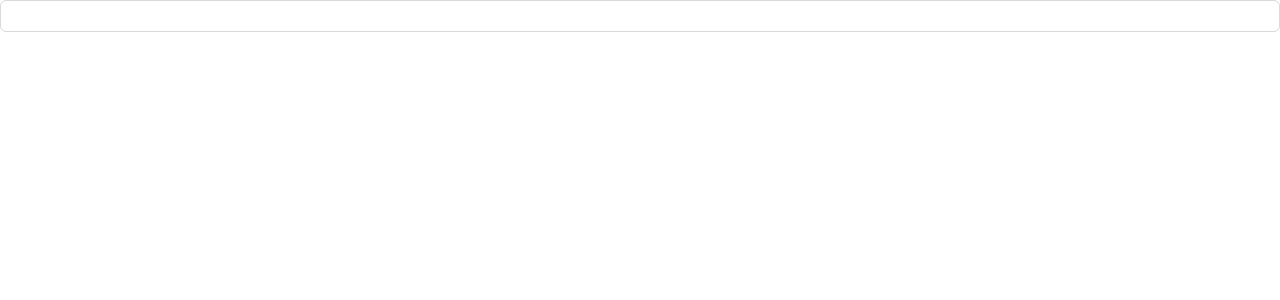
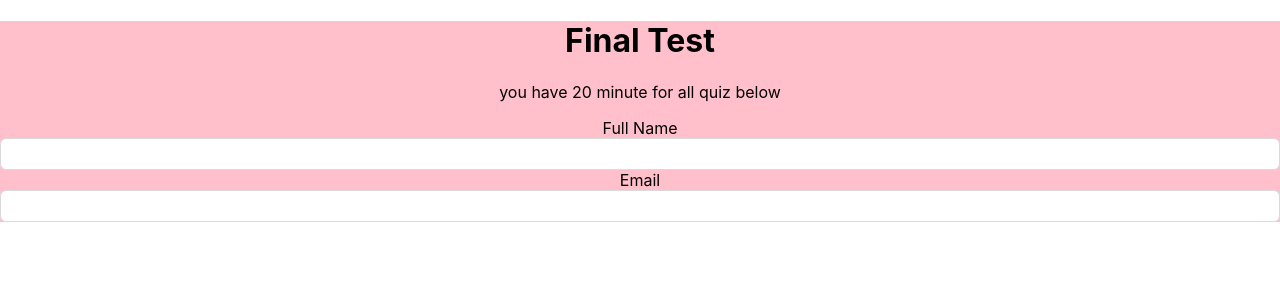
Before and after one commit to nnh53/Exam-Hosting-Project, a React (Create React App) app: page / in a window 1280 px wide. Shown: the top 300 px of the page. Built offline with nearby package versions, Linux system fonts and the light colour scheme.

Commit message:
some layout

```diff
--- a/package.json
+++ b/package.json
@@ -13,7 +13,6 @@
     "react": "^18.2.0",
     "react-dom": "^18.2.0",
     "react-scripts": "5.0.1",
-    "scss": "^0.2.4",
     "web-vitals": "^2.1.4"
   },
   "scripts": {
@@ -39,5 +38,8 @@
       "last 1 firefox version",
       "last 1 safari version"
     ]
+  },
+  "devDependencies": {
+    "sass": "^1.69.5"
   }
 }
--- a/src/App.js
+++ b/src/App.js
@@ -1,11 +1,10 @@
-import logo from './logo.svg'
 import './App.css'
-import { Input } from 'antd'
+import ScreenHome from './layout/ScreenHome/ScreenHome'
 
 function App() {
   return (
     <div>
-      <Input />
+      <ScreenHome />
     </div>
   )
 }
--- /dev/null
+++ b/src/layout/ScreenHome/ScreenHome.js
@@ -0,0 +1,13 @@
+import React from 'react'
+import './ScreenHome.scss'
+import ScreenHomeTitle from './ScreenHomeTitle/ScreenHomeTitle'
+import ScreenHomeRegister from './ScreenHomeRegister/ScreenHomeRegister'
+
+export default function ScreenHome() {
+  return (
+    <div className='container'>
+      <ScreenHomeTitle />
+      <ScreenHomeRegister />
+    </div>
+  )
+}
--- /dev/null
+++ b/src/layout/ScreenHome/ScreenHome.scss
@@ -0,0 +1,3 @@
+.container {
+  background-color: pink;
+}
--- /dev/null
+++ b/src/layout/ScreenHome/ScreenHomeRegister/ScreenHomeRegister.js
@@ -0,0 +1,13 @@
+import { Input } from 'antd'
+import React from 'react'
+
+export default function ScreenHomeRegister() {
+  return (
+    <div>
+      Full Name
+      <Input />
+      Email
+      <Input />
+    </div>
+  )
+}
--- /dev/null
+++ b/src/layout/ScreenHome/ScreenHomeTitle/ScreenHomeTitle.js
@@ -0,0 +1,11 @@
+import React from 'react'
+import './ScreenHomeTitle.scss'
+
+export default function ScreenHomeTitle() {
+  return (
+    <div className='container'>
+      <h1>Final Test</h1>
+      <p>you have 20 minute for all quiz below </p>
+    </div>
+  )
+}
--- /dev/null
+++ b/src/layout/ScreenHome/ScreenHomeTitle/ScreenHomeTitle.scss
@@ -0,0 +1,3 @@
+.container {
+  text-align: center;
+}
--- a/src/layout/ScreenQuiz/Exam/Exam.js
+++ b/src/layout/ScreenQuiz/Exam/Exam.js
@@ -1,7 +1,5 @@
 import React from 'react'
 
 export default function Exam() {
-  return (
-    <div>Exam</div>
-  )
+  return <div>Exam</div>
 }
```
Also changed, not shown: src/layout/ScreenQuiz/QuizService.js (+5 -5 lines), src/layout/ScreenQuiz/ScreenQuiz.js (+4 -4 lines), src/layout/ScreenHome/ScreenHomeRegister/ScreenHomeRegister.scss (added), 2 other files (tests, documents, lock files or other folders).
